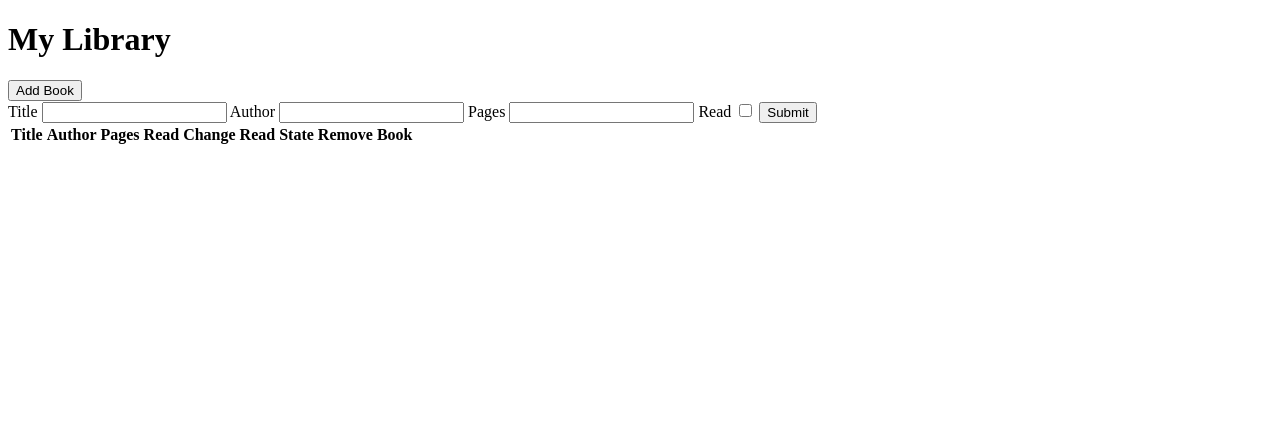
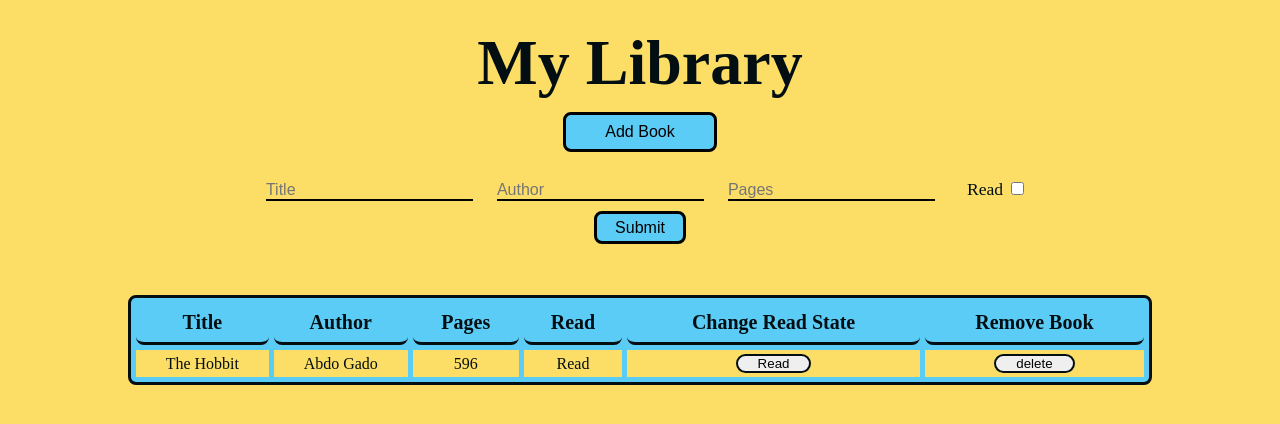
Before and after one commit to abdelrahman-gado/Library, a plain HTML site: page index.html in a window 1280 px wide. Drawn offline with Linux system fonts and the light colour scheme.

Commit message:
create css for the index.html page in style.css

```diff
--- a/index.html
+++ b/index.html
@@ -16,15 +16,14 @@
     </div>
     <div class="formDiv">
         <form class="bkForm">
-            <label for="title" class="flabel">Title</label>
-            <input type="text" id="title" class="fInput">
-            <label for="author" class="flabel">Author</label>
-            <input type="text" id="author" class="fInput">
-            <label for="pages" class="flabel">Pages</label>
-            <input type="number" id="pages" class="fInput">
+            <input type="text" id="title" class="fInput" placeholder="Title" autocomplete="off">
+            <input type="text" id="author" class="fInput" placeholder="Author" autocomplete="off">
+            <input type="number" id="pages" class="fInput" placeholder="Pages" autocomplete="off">
             <label for="read" class="flabel">Read</label>
             <input type="checkbox" id="read" name="read">
-            <button class="submitBtn">Submit</button>
+            <div class="subBtnDiv">
+                <button class="submitBtn">Submit</button>
+            </div>
         </form>
     </div>
     <div class="tableDiv">
@@ -38,7 +37,14 @@
                 <th>Remove Book</th>
             </thead>
             <tbody class="tbBody">
-
+                <tr>
+                    <td>The Hobbit</td>
+                    <td>Abdo Gado</td>
+                    <td>596</td>
+                    <td>Read</td>
+                    <td><button class="readBtn">Read</button></td>
+                    <td><button class="deleteBtn">delete</button></td>
+                </tr>
             </tbody>
         </table>
     </div>
--- a/style.css
+++ b/style.css
@@ -0,0 +1,139 @@
+* {
+    margin: 0;
+    padding: 0;
+    box-sizing: border-box;
+    user-select: none;
+}
+
+body {
+    background-color: #fcde67;
+    display: flex;
+    flex-direction: column;
+    color: #030e12;
+}
+
+.headingDiv {
+    display: flex;
+    justify-content: center;
+    align-items: center;
+    font-size: 200%;
+    margin-top: 2%;
+}
+
+.btnDiv {
+    display: flex;
+    justify-content: center;
+    align-items: center;
+    margin-top: 1%;
+
+}
+
+.addBook, .submitBtn {
+    width: 12%;
+    padding: 0.6%;
+    background-color: #5bccf6;
+    border: 3px black solid;
+    border-radius: 8px;
+    font-size: 100%;
+    font-style: bold;
+}
+
+.addBook:active, .submitBtn:active {
+    background-color: #fcde67;
+}
+
+.formDiv {
+    display: flex;
+    flex-direction: column;
+    justify-content: center;
+    align-items: center;
+    margin-top: 1.5%;
+
+}
+
+.bkform {
+    display: flex;
+    flex-direction: row;
+    justify-content: center;
+    align-items: stretch;
+
+}
+
+.flabel {
+    font-size: 110%;
+    padding: 4px;
+}
+
+#title, #author, #pages {
+    margin: 10px;
+    background-color: #fcde67;
+    border: none;
+    border-bottom: 2px black solid;
+    height: 10%;
+    font-size: 16px;
+}
+
+#pages {
+    margin-right: 24px;
+}
+
+
+#title:focus, #author:focus, #pages:focus {
+    color: crimson;
+    border-bottom: 2px crimson solid;
+    font-size: 24px;
+    outline: none;
+}
+
+#title:focus::placeholder, #author:focus::placeholder, #pages:focus::placeholder {
+    color: crimson;
+}
+
+.subBtnDiv {
+    display: flex;
+    justify-content: center;
+    align-items: center;
+}
+
+.tableDiv {
+    display: flex;
+    justify-content: center;
+    margin-top: 4%;
+}
+
+.bkTable {
+    border-collapse: separate;
+    border-spacing: 5px;
+    caption-side: top;
+    table-layout: auto;
+    width: 80%;
+    vertical-align: baseline;
+    background-color: #5bccf6;
+    border: 3px #030e12 solid;
+    border-radius: 8px;
+}
+
+.bkTable thead th {
+    font-size: 20px;
+    border-bottom: 3px #030e12 solid;
+    padding: 8px;
+    border-radius: 8px;
+}
+
+
+.bkTable tbody tr td {
+    text-align: center;
+    background-color: #fcde67;
+    padding: 4px;
+}
+
+.readBtn, .deleteBtn {
+    padding: 0 20px;
+    border: 2px #030e12 solid;
+    border-radius: 10px;
+}
+
+.readBtn:active, .deleteBtn:active {
+    background-color: crimson;
+    border: 2px #5bccf6 solid;
+}
```
